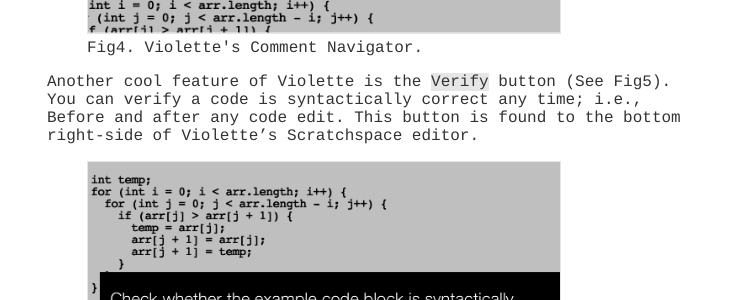
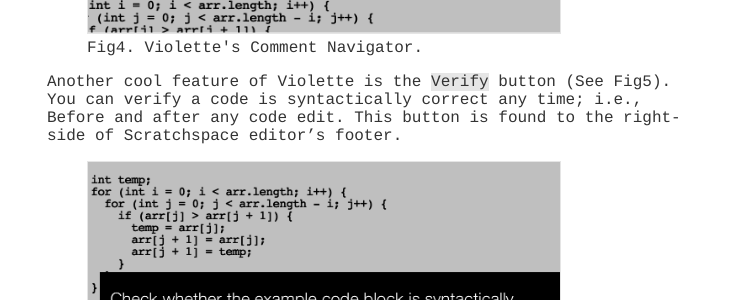
Before and after one commit to hsanchez/hsanchez.github.io, a Jekyll site: the page built from posts/thesiswork/tools/_posts/2014-07-22-violette.md, in a window 1280 px wide and 900 px high, scrolled down 2370 px. Shown: the part 187-487 px from the top of the window, without its empty margins (263-993 px from the left). Built offline with Jekyll 4.4.1, drawn with Linux system fonts in a browser that asks for light colours; Markdown is read by kramdown in place of the engine named in the settings.

Commit message:
fixed a typo

```diff
--- a/posts/thesiswork/tools/_posts/2014-07-22-violette.md
+++ b/posts/thesiswork/tools/_posts/2014-07-22-violette.md
@@ -43,7 +43,7 @@
 
 {% include image.html url="http://www.huascarsanchez.com/static/comments.png" description="Violette's Comment Navigator" caption="Fig4. Violette's Comment Navigator." height = "230" width = "472"%}
 
-Another cool feature of Violette is the `Verify` button (See Fig5). You can verify a code is syntactically correct any time; i.e., Before and after any code edit. This button is found to the bottom right-side of Violette's Scratchspace editor.
+Another cool feature of Violette is the `Verify` button (See Fig5). You can verify a code is syntactically correct any time; i.e., Before and after any code edit. This button is found to the right-side of Scratchspace editor's footer.
 
 {% include image.html url="http://www.huascarsanchez.com/static/verify-preview.png" description="Violette's Verify and Preview" caption="Fig5. Violette's Verify and Preview buttons." height = "256" width = "472"%}
 
```
